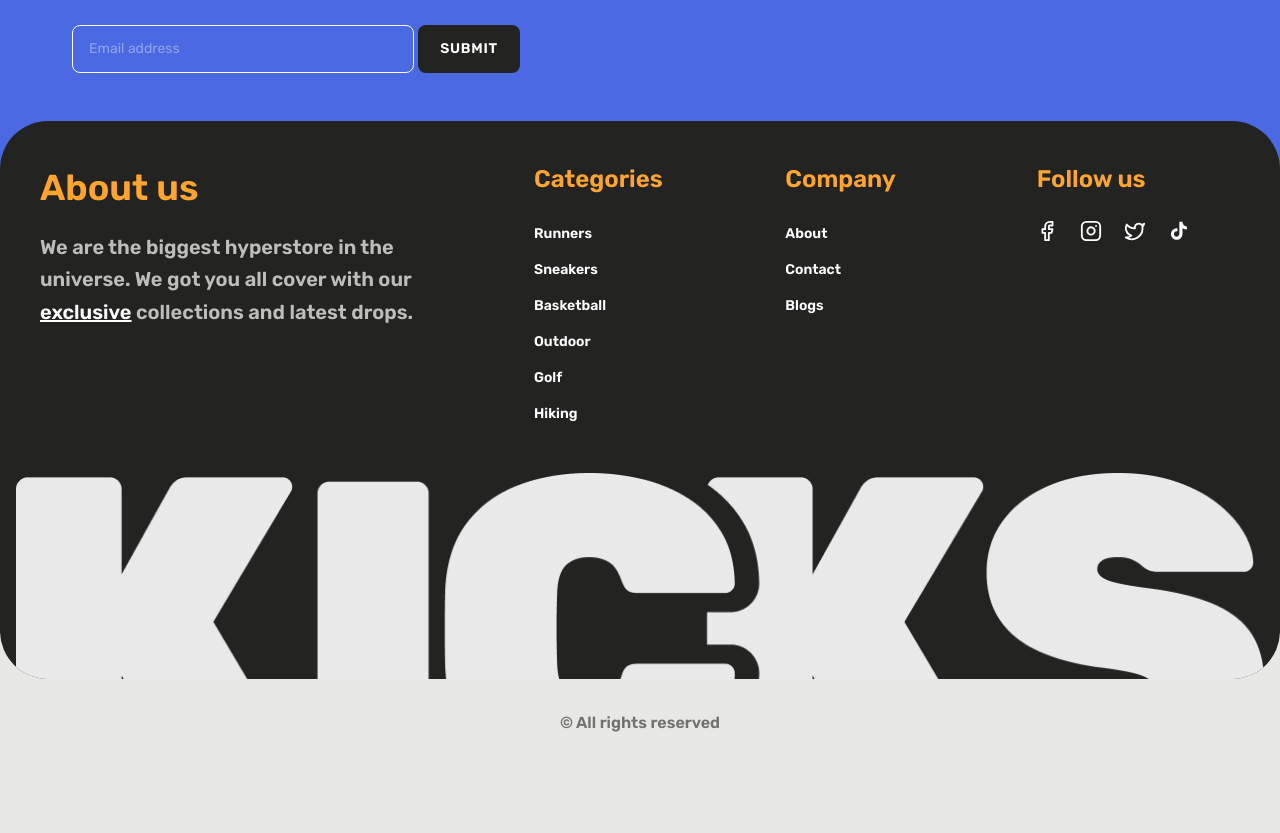
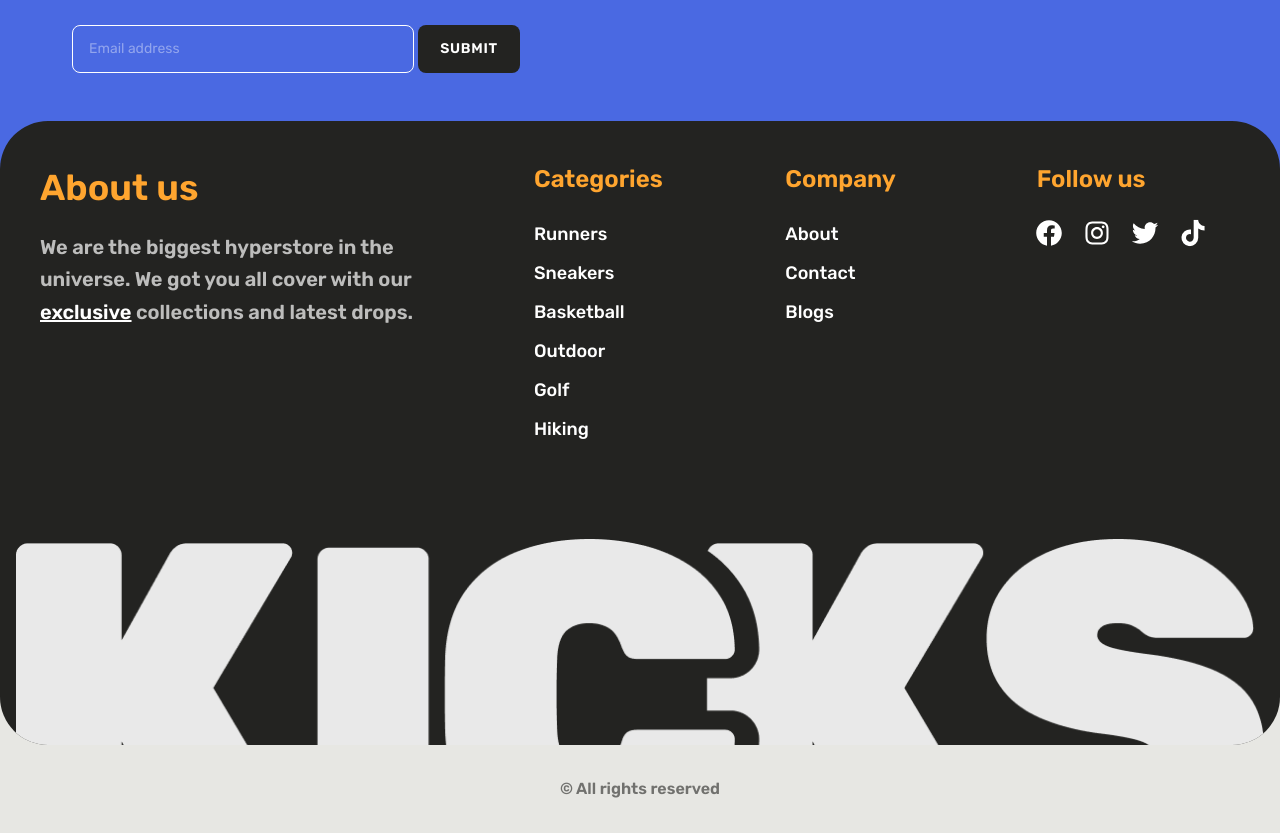
Before and after one commit to rakibislam2233/Kicks, a Next.js app: page / in a window 1280 px wide. Shown: the part 3940-4773 px from the top of the page. Before the commit the page ends 4707 px from the top, so only its background shows below. Built offline with nearby package versions, Linux system fonts and the light colour scheme.

Commit message:
feat: Implement initial application structure with home and product detail pages, including layout, metadata, and shared components.

```diff
--- a/src/app/layout.tsx
+++ b/src/app/layout.tsx
@@ -2,12 +2,14 @@ import { ReduxProvider } from "@/redux/provider";
 import type { Metadata, Viewport } from "next";
 import { Rubik } from "next/font/google";
 import "./globals.css";
+import { Navbar } from "@/components/shared/Navbar";
+import Footer from "@/components/shared/Footer";
 
 // Rubik font
 const rubik = Rubik({
   subsets: ["latin"],
   variable: "--font-rubik",
-  weight: ["400", "500", "600", "700",],
+  weight: ["400", "500", "600", "700"],
 });
 
 // Viewport
@@ -94,7 +96,11 @@ export default function RootLayout({
   return (
     <html lang="en" suppressHydrationWarning>
       <body className={`${rubik.className} antialiased`}>
-        <ReduxProvider>{children}</ReduxProvider>
+        <ReduxProvider>
+          <Navbar />
+          {children}
+          <Footer />
+        </ReduxProvider>
       </body>
     </html>
   );
--- a/src/app/page.tsx
+++ b/src/app/page.tsx
@@ -3,19 +3,15 @@ import HeroSection from "@/components/pages/home/HeroSection";
 import NewDrops from "@/components/pages/home/NewDrops";
 import Newsletter from "@/components/pages/home/Newsletter";
 import Reviews from "@/components/pages/home/Reviews";
-import Footer from "@/components/shared/Footer";
-import { Navbar } from "@/components/shared/Navbar";
 
 const Home = () => {
   return (
     <main>
-      <Navbar />
       <HeroSection />
       <NewDrops />
       <Categories />
       <Reviews />
       <Newsletter />
-      <Footer />
     </main>
   );
 };
--- /dev/null
+++ b/src/app/product/[id]/page.tsx
@@ -0,0 +1,9 @@
+import React from 'react'
+
+const page = () => {
+  return (
+    <div>page</div>
+  )
+}
+
+export default page
--- /dev/null
+++ b/src/components/pages/productDetails/ProductImages.tsx
@@ -0,0 +1,9 @@
+import React from 'react'
+
+const ProductImages = () => {
+  return (
+    <div>ProductImages</div>
+  )
+}
+
+export default ProductImages
--- /dev/null
+++ b/src/components/pages/productDetails/ProductInformation.tsx
@@ -0,0 +1,9 @@
+import React from 'react'
+
+const ProductInformation = () => {
+  return (
+    <div>ProductInformation</div>
+  )
+}
+
+export default ProductInformation
--- /dev/null
+++ b/src/components/pages/productDetails/RecommandProducts.tsx
@@ -0,0 +1,9 @@
+import React from 'react'
+
+const RecommandProducts = () => {
+  return (
+    <div>RecommandProducts</div>
+  )
+}
+
+export default RecommandProducts
--- a/src/components/shared/Footer.tsx
+++ b/src/components/shared/Footer.tsx
@@ -1,19 +1,7 @@
 import logo from "@/assets/logo/footer-logo.png";
-import { Facebook, Instagram, Twitter } from "lucide-react";
 import Image from "next/image";
 import Link from "next/link";
-
-// TikTok icon (not in lucide-react)
-const TikTokIcon = () => (
-  <svg
-    xmlns="http://www.w3.org/2000/svg"
-    viewBox="0 0 24 24"
-    fill="currentColor"
-    className="w-5 h-5"
-  >
-    <path d="M19.59 6.69a4.83 4.83 0 0 1-3.77-4.25V2h-3.45v13.67a2.89 2.89 0 0 1-2.88 2.5 2.89 2.89 0 0 1-2.89-2.89 2.89 2.89 0 0 1 2.89-2.89c.28 0 .54.04.79.1V9.01a6.33 6.33 0 0 0-.79-.05 6.34 6.34 0 0 0-6.34 6.34 6.34 6.34 0 0 0 6.34 6.34 6.34 6.34 0 0 0 6.33-6.34V8.88a8.27 8.27 0 0 0 4.84 1.55V7c-.97 0-1.88-.28-2.07-.31z" />
-  </svg>
-);
+import { FaFacebook, FaInstagram, FaTiktok, FaTwitter } from "react-icons/fa";
 
 const footerLinks = {
   categories: [
@@ -32,16 +20,16 @@ const footerLinks = {
 };
 
 const socialLinks = [
-  { icon: <Facebook className="w-5 h-5" />, href: "#", label: "Facebook" },
-  { icon: <Instagram className="w-5 h-5" />, href: "#", label: "Instagram" },
-  { icon: <Twitter className="w-5 h-5" />, href: "#", label: "Twitter" },
-  { icon: <TikTokIcon />, href: "#", label: "TikTok" },
+  { icon: <FaFacebook className="size-6" />, href: "#", label: "Facebook" },
+  { icon: <FaInstagram className="size-6" />, href: "#", label: "Instagram" },
+  { icon: <FaTwitter className="size-6" />, href: "#", label: "Twitter" },
+  { icon: <FaTiktok className="size-6" />, href: "#", label: "TikTok" },
 ];
 
 const Footer = () => {
   return (
     <footer>
-      <div className="w-full h-full md:max-h-[591px] container mx-auto rounded-[32px] xl:rounded-[48px] bg-[#232321] -mt-12 m  overflow-hidden">
+      <div className="w-full h-full container mx-auto rounded-[32px] xl:rounded-[48px] bg-[#232321] -mt-12 m  overflow-hidden">
         {/* Main Footer Content */}
         <div className="flex flex-col xl:flex-row gap-10 xl:gap-12 px-5 md:px-10 pt-10">
           {/* About Us — fixed 446px width on XL */}
@@ -71,7 +59,7 @@ const Footer = () => {
                   <li key={link.label}>
                     <Link
                       href={link.href}
-                      className="text-white font-semibold text-lg xl:text-sm hover:text-primary transition-colors"
+                      className="text-white font-medium text-base xl:text-[18px] hover:text-primary transition-colors"
                     >
                       {link.label}
                     </Link>
@@ -90,7 +78,7 @@ const Footer = () => {
                   <li key={link.label}>
                     <Link
                       href={link.href}
-                      className="text-white font-semibold text-lg xl:text-sm hover:text-primary transition-colors"
+                     className="text-white font-medium text-base xl:text-[18px] hover:text-primary transition-colors"
                     >
                       {link.label}
                     </Link>
@@ -110,7 +98,7 @@ const Footer = () => {
                     key={social.label}
                     href={social.href}
                     aria-label={social.label}
-                    className="text-white hover:text-primary transition-colors scale-110"
+                    className="text-white hover:text-primary transition-colors scale-110 size-6"
                   >
                     {social.icon}
                   </Link>
@@ -121,7 +109,7 @@ const Footer = () => {
         </div>
 
         {/* Big Decorative Logo */}
-        <div className="w-full overflow-hidden mt-12 px-1 md:px-4">
+        <div className="w-full overflow-hidden mt-12 md:mt-24 px-1 md:px-4">
           <Image
             src={logo}
             alt="Kicks Logo"
```
Also changed, not shown: src/components/pages/productDetails/ProductDetailsPage.tsx (added).
